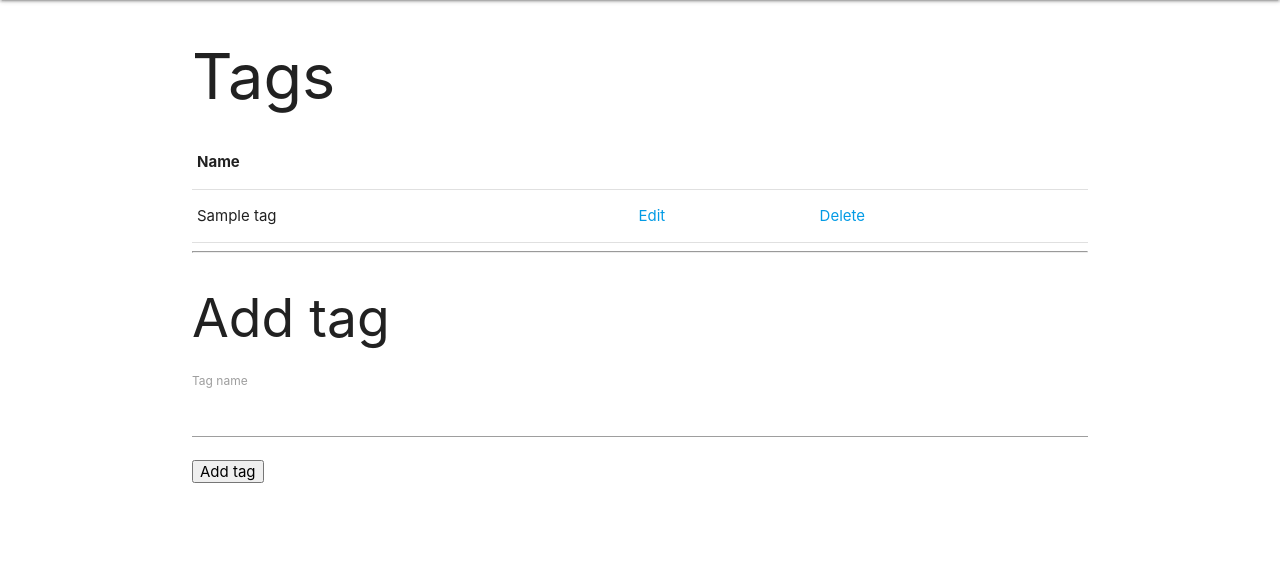
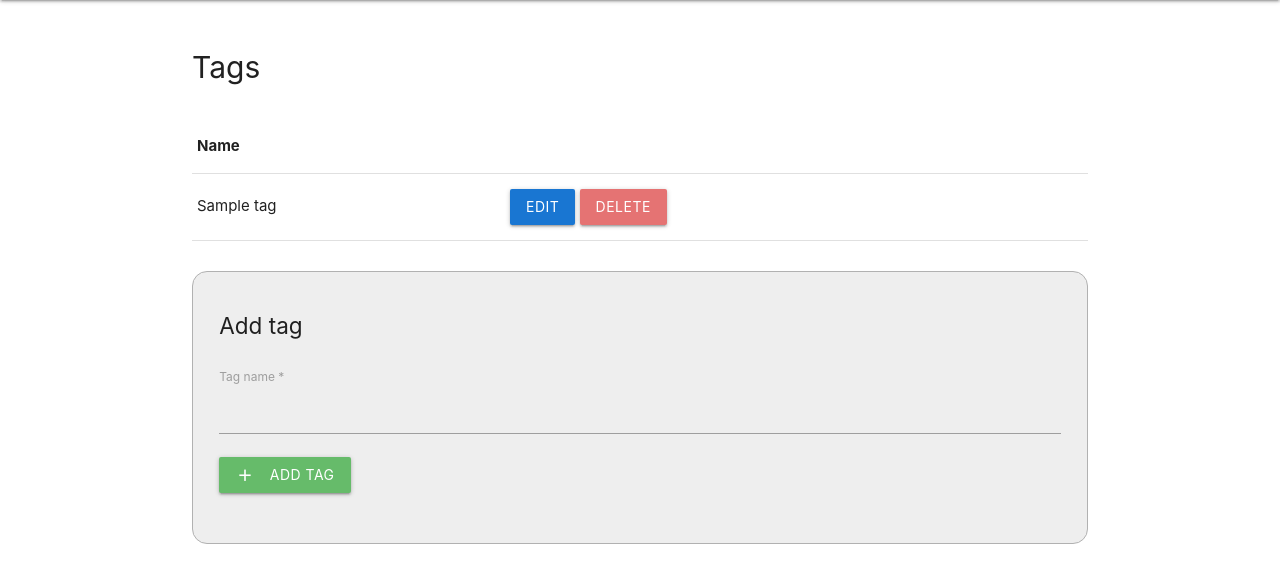
Before and after one commit to hckmd/finish-it-edpf-5023, a Flask app: page /tags/ in a window 1280 px wide. Shown: the part 64-647 px from the top of the page. Run offline with Flask 2, Linux system fonts and the light colour scheme; a user stored in the database is signed in; tables that the repository leaves empty hold one stand-in row (values such as "Sample post").

Commit message:
Changes tags page and add tag form to use materialize styling

```diff
--- a/app/static/css/finish.css
+++ b/app/static/css/finish.css
@@ -30,3 +30,11 @@
 .details-section {
     margin-top: 1rem;
 }
+
+.add-tag-section {
+    margin-top: 1rem;
+    background-color: #eeeeee;
+    border: solid .1rem #b1b1b1;
+    border-radius: 1rem;
+    padding: 1rem;
+}
--- a/app/tags/templates/tags_list.html
+++ b/app/tags/templates/tags_list.html
@@ -1,15 +1,17 @@
+{% from 'materialize_macros.html' import materialize_text_input %}
+
 {% extends "base.html" %}
 {% set active_menu_item = 'Tags' %}
 
 {% block content %}
-    <h1>Tags</h1>
+<div class="section">
+    <p class="page-heading">Tags</p>
     <form name="edit_form" action="{{ url_for('tags.save', id = editing_tag_id) }}" method="post">
         {{ edit_form.hidden_tag() }}
-        <table>
+        <table class="highlight">
             <thead>
                 <tr>
                     <th>Name</th>
-                    <th></th>
                     <th></th>
                 </tr>
             </thead>
@@ -18,36 +20,47 @@
                 <tr>
                     {% if tag.id == editing_tag_id %}
                     <td>
-                        {{ edit_form.name(size=100) }}
-                        {% for error in add_form.name.errors %}
-                        <span style="color: red;">[{{ error }}]</span>
-                        {% endfor %}
+                        <div class="input-field">
+                            {{  materialize_text_input(edit_form.name, required = True) }}
+                        </div>
                     </td>
-                    <td>{{ edit_form.submit }}</td>
-                    <td><a href="{{ url_for('tags.index') }}">Cancel</a></td>
+                    <td>
+                        <button class="waves-effect waves-light btn green lighten-1" type="submit">Save changes</button>
+                        <a class="waves-effect waves-light btn blue darken-2" href="{{ url_for('tags.index' )}}">Cancel</a>
+                    </td>
                     {% else %}
                     <td>{{ tag.name }}</td>
-                    <td><a href="{{ url_for('tags.index', tag_id = tag.id) }}">Edit</a></td>
-                    <td><a href="{{ url_for('tags.delete', id = tag.id) }}">Delete</a></td>
+                    <td>
+                        <a class="waves-effect waves-light btn blue darken-2" href="{{ url_for('tags.index', tag_id = tag.id) }}">
+                            Edit
+                        </a>
+                        <a class="waves-effect waves-light btn red lighten-2" href="{{ url_for('tags.delete', id = tag.id) }}">
+                            Delete
+                        </a>
+                    </td>
                     {% endif %}
                 </tr>
             {% endfor %}
             </tbody>
         </table>
     </form>
-    <hr>
+</div>
 {% if editing == False %}
-    <h2>Add tag</h2>
-    <form name="add_form" action="" method="post">
+<div class="section add-tag-section">
+    <div class="row">
+        <div class="col s12">
+            <p class="section-heading">Add tag</h2>
+            <form name="add_form" action="" method="post" novalidate>
                 {{ add_form.hidden_tag() }}
+                {{ materialize_text_input(add_form.name, required = True)}}
                 <p>
-            {{ add_form.name.label }}</br>
-            {{ add_form.name(size=100) }}
-            {% for error in add_form.name.errors %}
-            <span style="color: red;">[{{ error }}]</span>
-            {% endfor %}
+                    <button class="waves-effect waves-light btn green lighten-1" type="submit">
+                        <i class="material-icons left">add</i>Add tag
+                    </a>
                 </p>
-        <p>{{ add_form.submit }}</p>
             </form>
+        </div>
+    </div>
+</div>
 {% endif %}
 {% endblock %}
```
Lines whose indentation alone changed are shown as unchanged.
